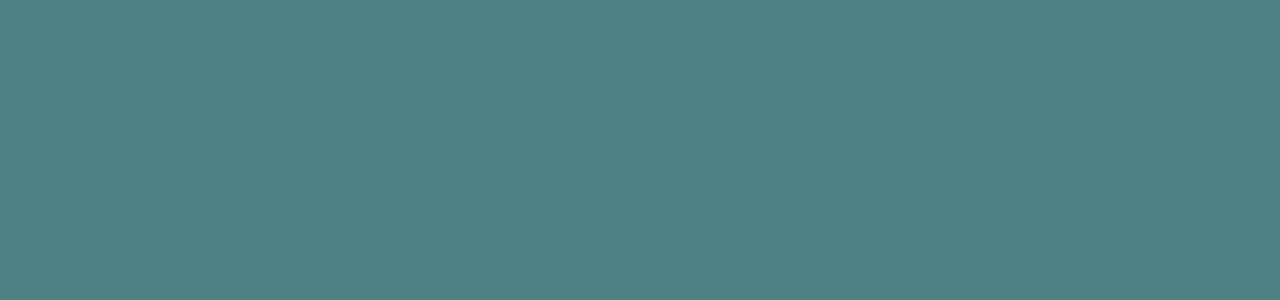
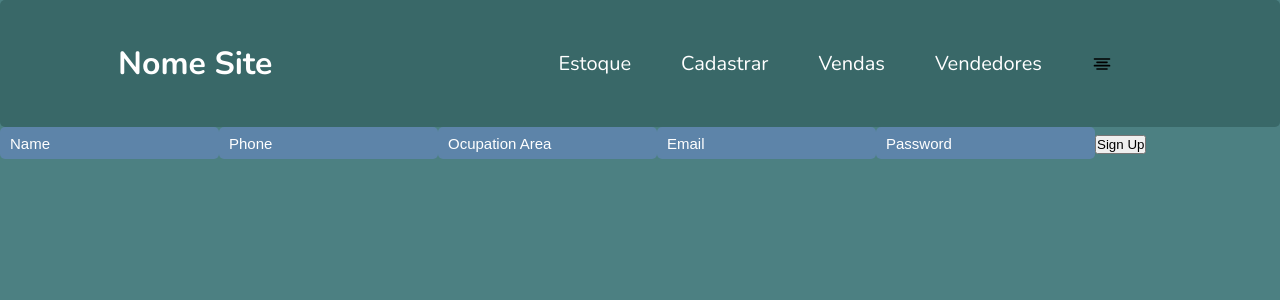
Before and after one commit to HenriVersiani/FRONTEND_MongoDB_Project, a React (Vite) app: page /signup in a window 1280 px wide. Before the commit this address had no page. Shown: the top 300 px of the page. Built offline with nearby package versions, Linux system fonts and the light colour scheme; a web font is replaced by a local one.

Commit message:
Criaçao de usuario

```diff
--- a/package.json
+++ b/package.json
@@ -13,6 +13,7 @@
     "axios": "^1.12.2",
     "react": "^19.1.1",
     "react-dom": "^19.1.1",
+    "react-icons": "^5.5.0",
     "react-router": "^7.9.3"
   },
   "devDependencies": {
--- a/src/App.jsx
+++ b/src/App.jsx
@@ -3,15 +3,17 @@ import Users from "./pages/Users";
 import Login from "./pages/Home";
 import Home from "./pages/Home";
 import Dashboard from "./pages/Dashboard";
+import SignUp from "./pages/SignUp";
 
 
 
 export default function App() {
     return (
         <Routes>
-            <Route path="/a" element={<Home />}></Route>
+            <Route path="/" element={<Home />}></Route>
             <Route path="/users" element={<Users />}></Route>
-            <Route path="/" element={<Dashboard/>}></Route>
+            <Route path="/dashboard" element={<Dashboard/>}></Route>
+            <Route path="/signup" element={<SignUp/>}></Route>
         </Routes>
     )
 }
--- a/src/pages/Components/Header/index.jsx
+++ b/src/pages/Components/Header/index.jsx
@@ -1,12 +1,18 @@
+import { Link } from "react-router";
+import { FiAlignCenter } from "react-icons/fi";
+import './style.css'
+
 export default function Header() {
     return(
         <header>
-            <h1></h1>
+            <h1>Nome Site</h1>
             <nav>
-                <button type="button">Cadastrar</button>
-                <button type="button">Estoque</button>
-                <button type="button">Vendas</button>
-                <button type="button">Vendedores</button>
+                <Link className="link" to="/estoque">Estoque</Link>
+                <Link className="link" to="/cadastrar">Cadastrar</Link>
+                <Link className="link" to="/vendas">Vendas</Link>
+                <Link className="link" to="/vendedores">Vendedores</Link>
+
+                <FiAlignCenter />
             </nav>
         </header>
     )
--- /dev/null
+++ b/src/pages/Components/Header/style.css
@@ -0,0 +1,20 @@
+nav {
+    display: flex;
+    align-items: center;
+    padding: 50px;
+    gap: 50px;
+    font-size: 20px;
+}
+
+.link{
+    text-decoration: none;
+    color: rgb(255, 255, 255);
+}
+
+header{
+    background-color: rgb(57, 104, 104);
+    display: flex;
+    align-items: center;
+    border-radius: 5px;
+    justify-content: space-around;
+}
--- a/src/pages/Home/index.jsx
+++ b/src/pages/Home/index.jsx
@@ -19,10 +19,14 @@ export default function Home() {
     const res = await req.data
     console.log(res.token)
 
- if(res.token === 'success'){
-    navigate("/users")
- }
+    if (res.token === 'success') {
+      navigate("/users")
+    }
   }
+
+  async function redirect(){
+      navigate("/signup")
+    }
 
   return (
     <>
@@ -32,7 +36,7 @@ export default function Home() {
           <input name="email" type="email" placeholder='Email' value={email} onChange={({ target }) => setEmail(target.value)} />
           <input name="password" type="password" placeholder='Password' value={password} onChange={({ target }) => setPassword(target.value)} />
           <button type='button' className='button-login' onClick={loginUser}>Login</button>
-          <button type='button' className='button-signup'>SignUp</button>
+          <button type='button' className='button-signup' onClick={redirect}>SignUp</button>
         </form>
       </div>
     </>
--- /dev/null
+++ b/src/pages/SignUp/index.jsx
@@ -0,0 +1,42 @@
+import { useState } from 'react'
+import Header from '../Components/Header'
+import './style.css'
+import axios from 'axios'
+
+export default function SignUp() {
+
+    const [nome, setNome] = useState()
+    const [telefone, setTelefone] = useState()
+    const [area, setArea] = useState()
+    const [email, setEmail] = useState()
+    const [senha, setSenha] = useState()
+
+    async function cadastrarUsuario() {
+
+            const req = await axios.post('http://localhost:3000/users', {
+                "nome": nome,
+                "email": email,
+                "areaOcupacao": area,
+                "numeroTelefone": Number(telefone),
+                "senha": senha
+            })
+
+        const res = await req.data
+        console.log(res)
+    }
+
+    return (
+        <>
+            <Header />
+            <form >
+                <input type="text" placeholder='Name' value={nome} onChange={({ target }) => setNome(target.value)} />
+                <input type="tel" placeholder='Phone' value={telefone} onChange={({ target }) => setTelefone(target.value)} />
+                <input type="text" placeholder='Ocupation Area' value={area} onChange={({ target }) => setArea(target.value)} />
+                <input type="email" placeholder='Email' value={email} onChange={({ target }) => setEmail(target.value)} />
+                <input type="password" placeholder='Password' value={senha} onChange={({ target }) => setSenha(target.value)} />
+
+                <button type='button' onClick={cadastrarUsuario}>Sign Up</button>
+            </form>
+        </>
+    )
+}
```
Also changed, not shown: src/pages/Dashboard/index.jsx (line endings or trailing spaces), src/pages/SignUp/style.css (added), 1 other file (tests, documents, lock files or other folders).
